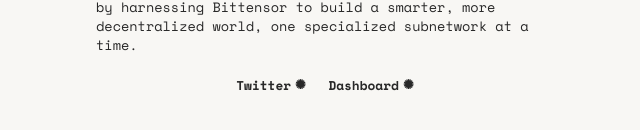
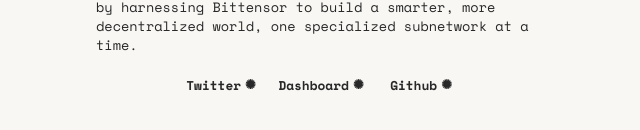
Before and after one commit to taoshidev/website, a Next.js app: page / in a window 1280 px wide. Shown: the part 780-910 px from the top of the page, without its empty margins (319-959 px from the left). Built offline with nearby package versions, Linux system fonts and the light colour scheme.

Commit message:
Add Github link

```diff
--- a/src/app/page.tsx
+++ b/src/app/page.tsx
@@ -53,6 +53,7 @@
           <footer>
             <a
               href="https://twitter.com/taoshiio"
+              rel="noopener noreferrer nofollow"
               target="_blank"
               className="matrix"
             >
@@ -61,6 +62,14 @@
             <a href="https://dashboard.taoshi.io" className="matrix">
               Dashboard
             </a>
+            <a
+              href="https://github.com/taoshidev"
+              rel="noopener noreferrer nofollow"
+              className="matrix"
+              target="_blank"
+            >
+              Github
+            </a>
           </footer>
         </div>
       </div>
```
